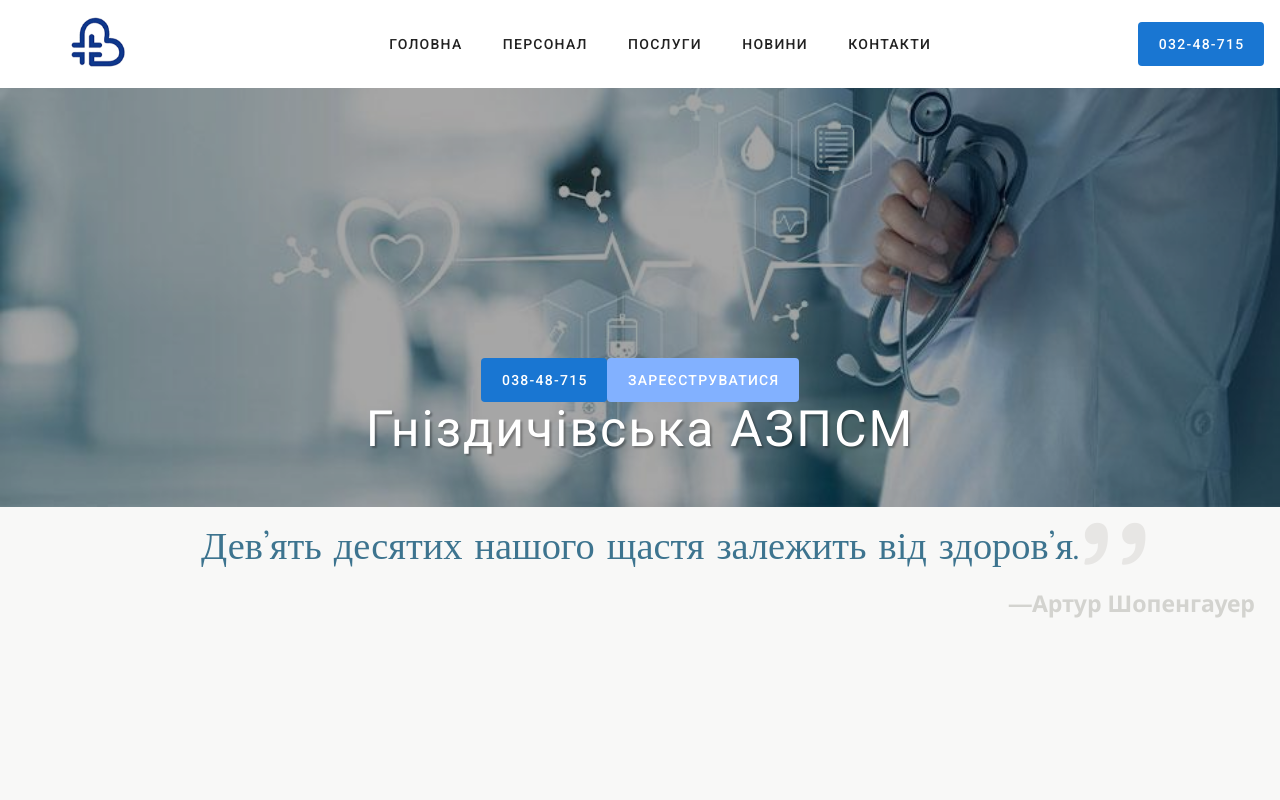
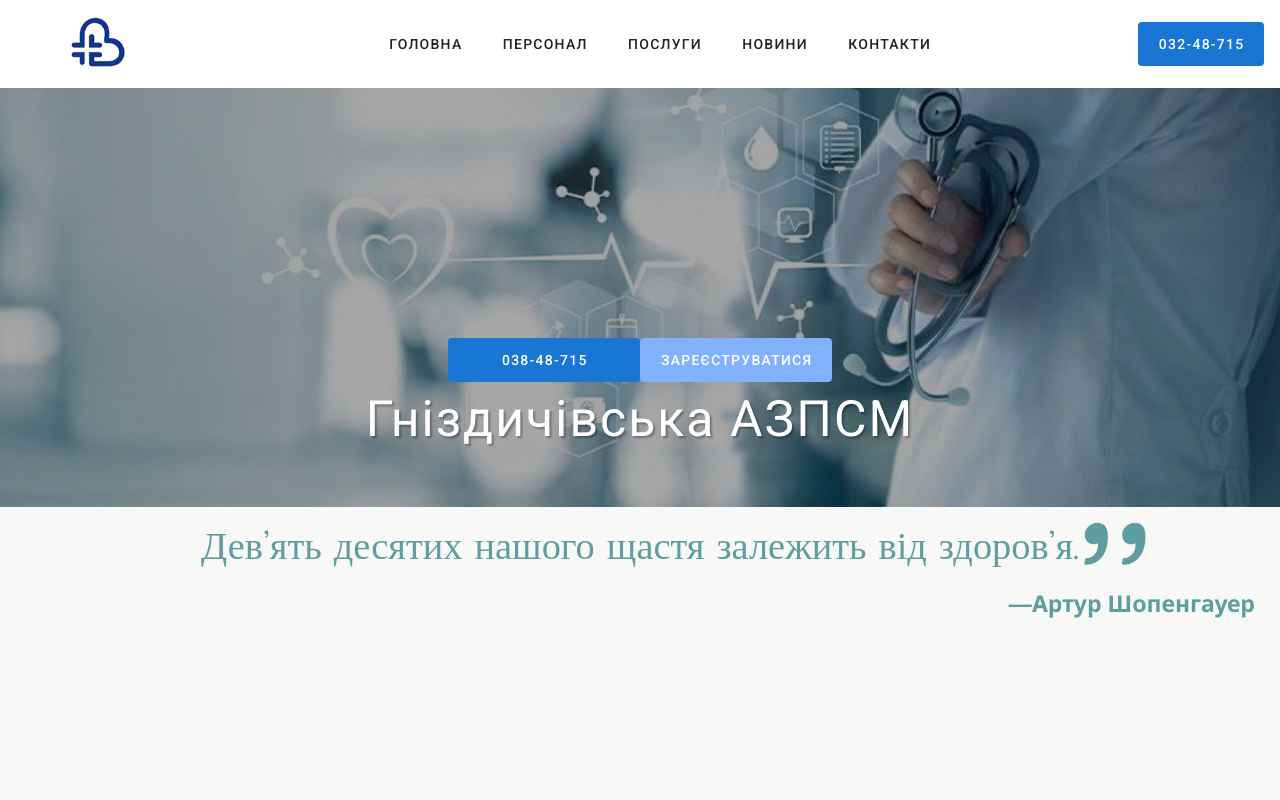
Before and after one commit to vovapankiw/clinic-project, a Nuxt app: page / in a window 1280 px wide. Shown: the top 800 px of the page. Built offline with nearby package versions, Linux system fonts and the light colour scheme.

Commit message:
made resposible home component

```diff
--- a/components/Header.vue
+++ b/components/Header.vue
@@ -6,18 +6,22 @@
       fixed
       height="88px"
     >
-      <v-app-bar-nav-icon v-show="false"></v-app-bar-nav-icon>
+      <v-app-bar-nav-icon v-if="$vuetify.breakpoint.smAndDown" />
       <img
         class="navbar__logo"
         src="~assets/logo.png"
       >
       <v-spacer></v-spacer>
 
-      <header-option
-        v-for="(item, i) in items"
-        :key="i"
-        :item="item"
-      ></header-option>
+      <div
+        v-if="$vuetify.breakpoint.mdAndUp"
+      >
+        <header-option
+          v-for="(item, i) in items"
+          :key="i"
+          :item="item"
+        />
+      </div>
 
       <v-spacer></v-spacer>
 
--- a/components/Home.vue
+++ b/components/Home.vue
@@ -6,7 +6,9 @@
     <div
       class="home__quotes"
     >
-      <blockquote class="groucho">
+      <blockquote
+        class="groucho"
+      >
         Дев’ять десятих нашого щастя залежить від здоров’я.
         <footer>Артур Шопенгауер</footer>
       </blockquote>
@@ -34,7 +36,7 @@
   .home__wrapper {
     height: 100vh;
     background: hsl(50, 5, 97);
-    color: hsl(200, 40, 40);;
+    color: cadetblue;
   }
   .home__quotes{
     height: 20%;
@@ -59,11 +61,21 @@
     width: 100%;
     align-items: center;
 
+    @media only screen and (max-width: 1264px) {
+      font-size: 1.8em;
+    }
+
+    @media only screen and (max-width: 964px) {
+      overflow-wrap: break-word;
+      font-size: 1.6em;
+    }
+
     footer {
       font-family: 'Noto Sans', sans-serif;
       font-size: 0.6em;
       font-weight: 700;
-      color: darken($white, 15%);
+
+      color: cadetblue;
       align-self: flex-end;
       &:before {
         content: '\2015';
@@ -76,7 +88,16 @@
       right: 10%;
       font-size: 6em;
       font-style: italic;
-      color: darken($white, 7%);
+      color: cadetblue;
+
+      @media only screen and (max-width: 964px) {
+        right: 0;
+      }
+
+      @media only screen and (max-width: 964px) {
+        right: -3%;
+        font-size: 4em;
+      }
     }
   }
 </style>
--- a/components/News.vue
+++ b/components/News.vue
@@ -53,9 +53,13 @@
   }
 </script>
 
-<style scoped>
+<style scoped lang="scss">
   .news__wrapper {
-    padding: 50px 15px;
+    padding: 25px 15px;
+
+    @media only screen and (max-width: 964px) {
+      padding: 0 15px;
+    }
   }
   .news__title {
     text-align: center;
--- a/components/elements/PhotoBanner.vue
+++ b/components/elements/PhotoBanner.vue
@@ -8,13 +8,17 @@
       class="photo-banner__image"
     >
     <div
+      class="photo-banner__title__wrapper"
+    >
+      <div>
+        <v-btn depressed large color="primary" min-width="192px" class="photo-banner__btn">038-48-715</v-btn>
+        <v-btn depressed large color="accent" class="photo-banner__btn">Зареєструватися</v-btn>
+      </div>
+      <span
       class="photo-banner__title"
       >
-      <div>
-        <v-btn depressed large color="primary">038-48-715</v-btn>
-        <v-btn depressed large color="accent">Зареєструватися</v-btn>
-      </div>
-      <span>Гніздичівська АЗПСМ</span>
+        Гніздичівська АЗПСМ
+      </span>
     </div>
   </div>
 </template>
@@ -25,12 +29,12 @@
   }
 </script>
 
-<style scoped>
+<style scoped lang="scss">
   .photo-banner {
     position: relative;
     height: 507px;
-  }
-  .photo-banner__title {
+
+    &__title__wrapper {
       position: absolute;
       bottom: 50px;
       width: 100%;
@@ -40,18 +44,25 @@
       justify-content: center;
     }
 
-  .photo-banner__title span {
+    &__image {
+      width: 100%;
+      height: 507px;
+      object-fit: cover;
+      filter: brightness(65%);
+    }
+
+    &__title {
+      padding: 10px;
+      text-align: center;
       text-shadow: 2px 2px 2px rgba(0, 0, 0, 0.3) !important;
       letter-spacing: 2px !important;
-    font-size: 50px !important;
+      font-size: 50px;
       line-height: 110% !important;
       color: #ffffff !important;
+
+      @media only screen and (max-width: 964px) {
+        font-size: 35px;
       }
-
-  .photo-banner__image{
-    width: 100%;
-    height: 507px;
-    object-fit: fill;
-    filter: brightness(65%);
+    }
   }
 </style>
--- a/pages/index.vue
+++ b/pages/index.vue
@@ -2,7 +2,6 @@
   <div>
     <home />
     <news />
-
   </div>
 </template>
 
```
Lines whose indentation alone changed are shown as unchanged.
